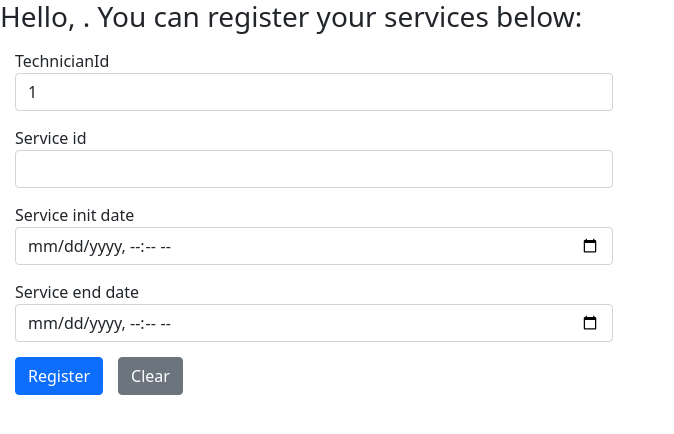
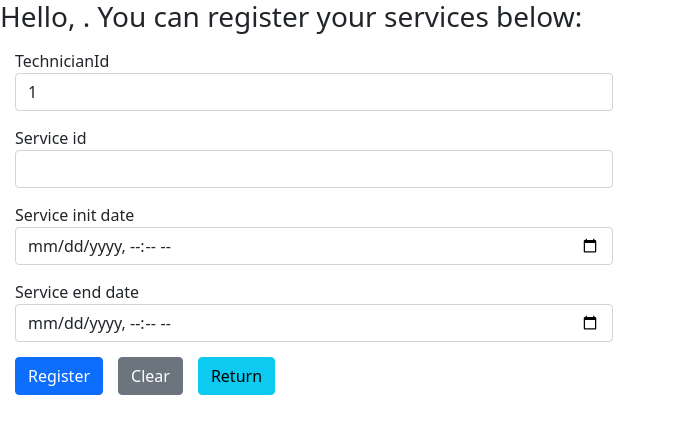
Before and after one commit to mBaenaCh/ias-training-handyman-front, an Angular app: page /technician/1 in a window 1280 px wide. Shown: the top 434 px of the page, without its empty margins (0-674 px from the left). Built offline with nearby package versions, Linux system fonts and the light colour scheme; no server answers.

Commit message:
Feature: return button in the technician detail component

```diff
--- a/src/app/components/register-service/register-service.component.css
+++ b/src/app/components/register-service/register-service.component.css
@@ -19,6 +19,10 @@ input.ng-invalid.ng-touched{
     margin-left: 15px;
 }
 
+.btn-info{
+    margin-left: 15px;
+}
+
 .error{
     color: red;
     font-size: 12px;
--- a/src/app/components/register-service/register-service.component.html
+++ b/src/app/components/register-service/register-service.component.html
@@ -30,4 +30,5 @@
     </div>
     <input type="submit" value="Register" class="btn btn-primary">
     <input type="reset" value="Clear" class="btn btn-secondary">
+    <button class="btn btn-info" (click)="onClickReturn()">Return</button>
 </form>
--- a/src/app/components/register-service/register-service.component.ts
+++ b/src/app/components/register-service/register-service.component.ts
@@ -1,7 +1,7 @@
 import { THIS_EXPR } from '@angular/compiler/src/output/output_ast';
 import { Component, OnInit } from '@angular/core';
 import { FormControl, FormGroup, Validators } from '@angular/forms';
-import { ActivatedRoute } from '@angular/router';
+import { ActivatedRoute, Router } from '@angular/router';
 import { ReportModel } from 'src/app/shared/models/report';
 import { TechnicianModel } from 'src/app/shared/models/technician';
 import { ReportService } from 'src/app/shared/services/report.service';
@@ -19,7 +19,11 @@ export class RegisterServiceComponent implements OnInit {
   registerServiceForm: FormGroup;
   createdReport: ReportModel;
 
-  constructor(private activatedRoute: ActivatedRoute, private technicianService: TechnicianService, private reportService: ReportService) {
+  constructor(private activatedRoute: ActivatedRoute,
+    private technicianService: TechnicianService,
+    private reportService: ReportService,
+    private router: Router) {
+
     this.registerServiceForm = new FormGroup({
       technicianId: new FormControl('', [
         Validators.required
@@ -64,4 +68,8 @@ export class RegisterServiceComponent implements OnInit {
     this.registerServiceForm.controls.technicianId.setValue(this.receivedTechnicianId);
   }
 
+  onClickReturn(): void {
+    this.router.navigate(["/technician"]);
+  }
+
 }
```
